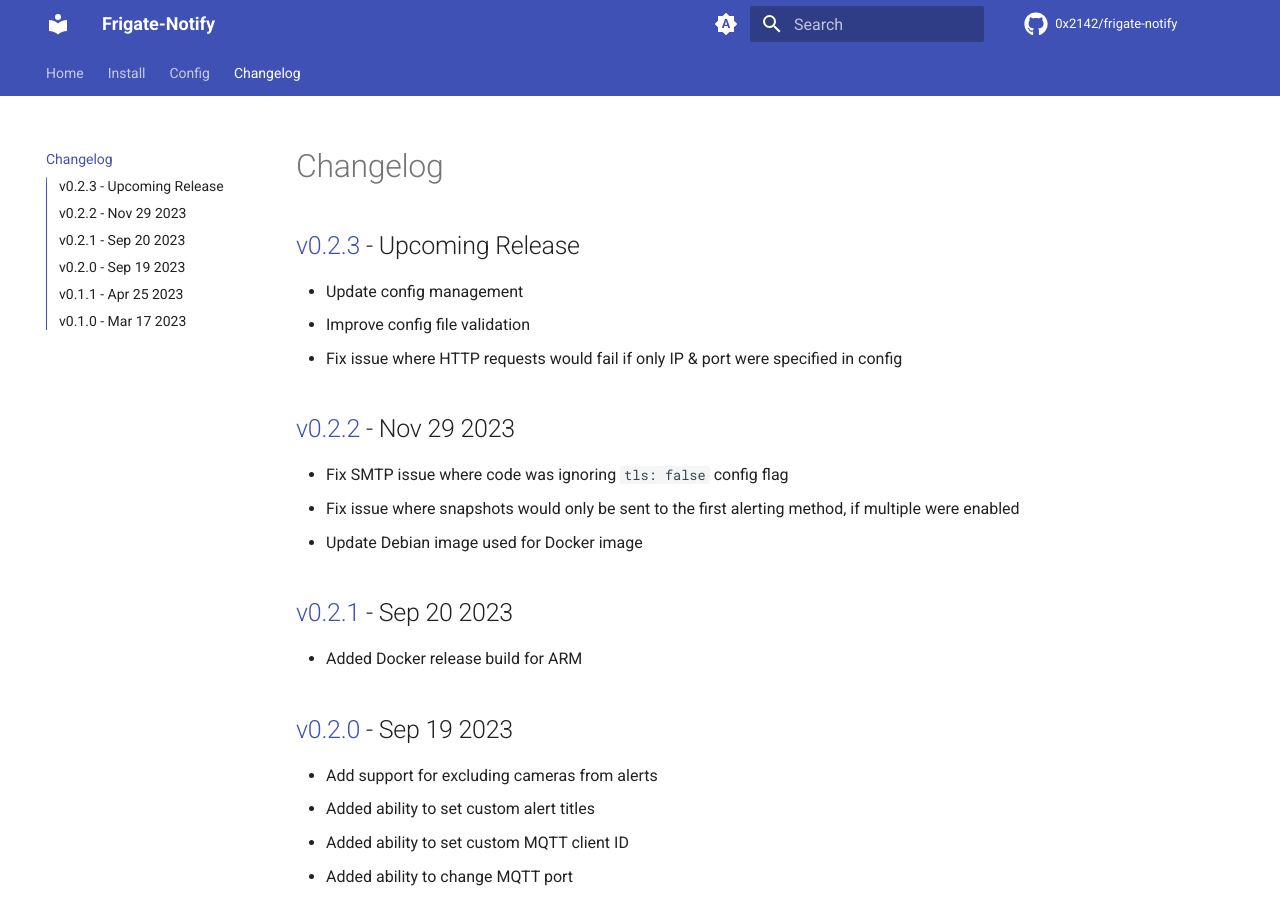
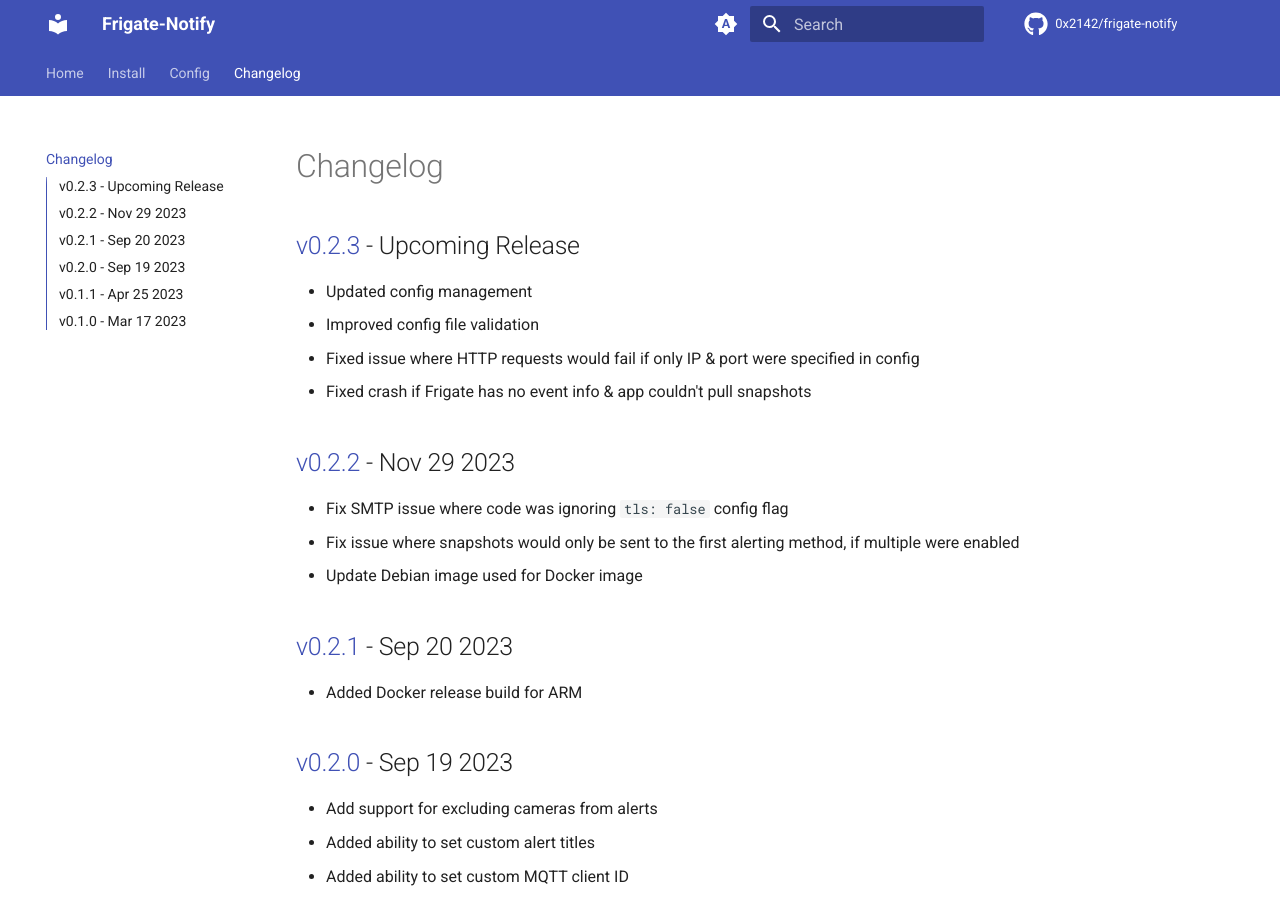
Before and after one commit to 0x2142/frigate-notify, an MkDocs documentation site: the page built from docs/changelog.md, in a window 1280 px wide and 900 px high. Built offline with MkDocs 1.6.1 and Material for MkDocs 9.7.7, drawn with Linux system fonts in a browser that asks for light colours; comment, search, counter and statistics services are not loaded.

Commit message:
Fixed crash if Frigate has no event info & app couldn't pull snapshots

```diff
--- a/docs/changelog.md
+++ b/docs/changelog.md
@@ -2,9 +2,10 @@
 
 ## [v0.2.3](https://github.com/0x2142/frigate-notify/releases/tag/v0.2.3) - Upcoming Release
 
-- Update config management
-- Improve config file validation
-- Fix issue where HTTP requests would fail if only IP & port were specified in config
+ - Updated config management
+ - Improved config file validation
+ - Fixed issue where HTTP requests would fail if only IP & port were specified in config
+ - Fixed crash if Frigate has no event info & app couldn't pull snapshots
 
 ## [v0.2.2](https://github.com/0x2142/frigate-notify/releases/tag/v0.2.2) - Nov 29 2023
 
```
Also changed, not shown: 2 other files.
